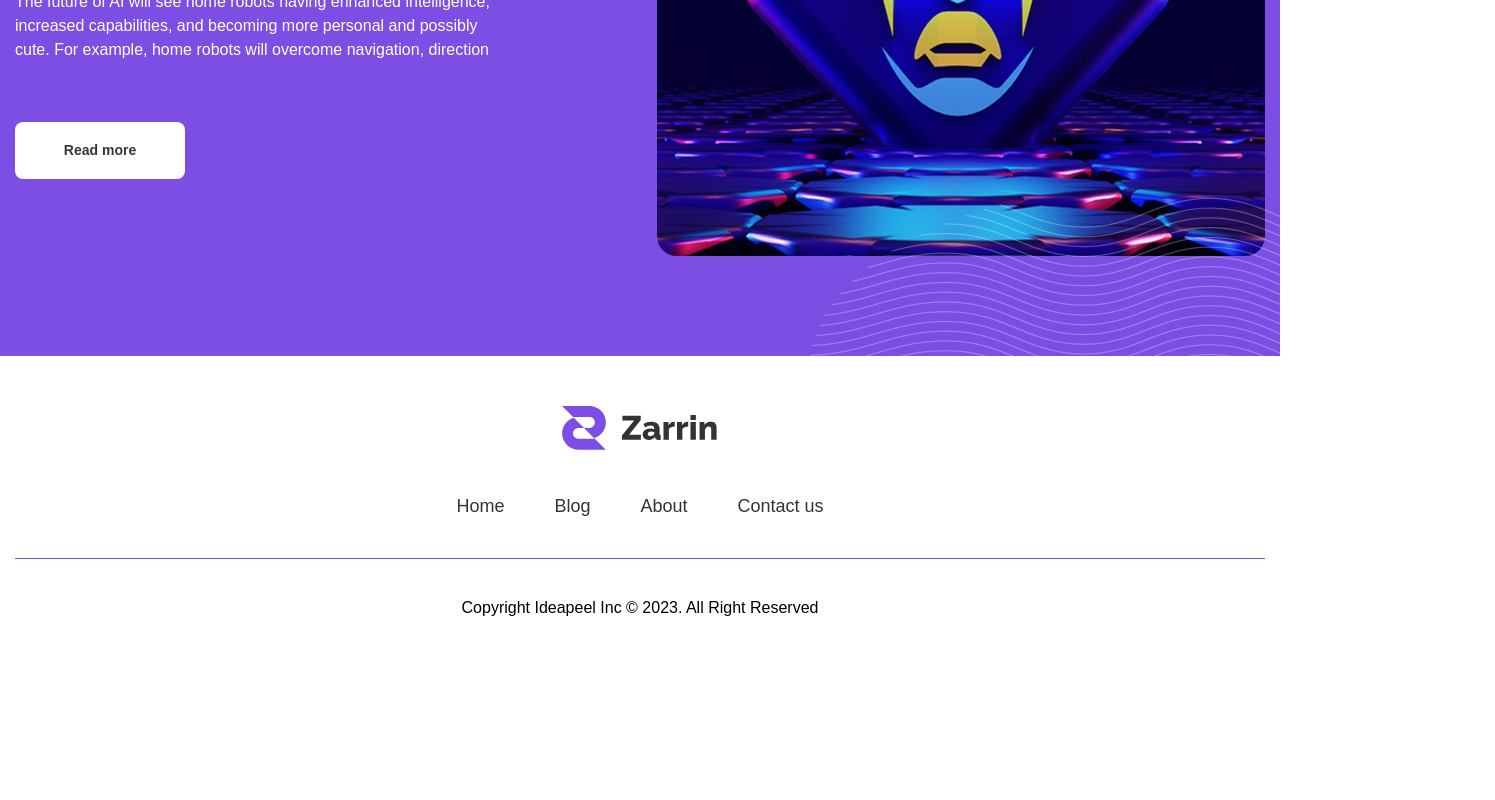
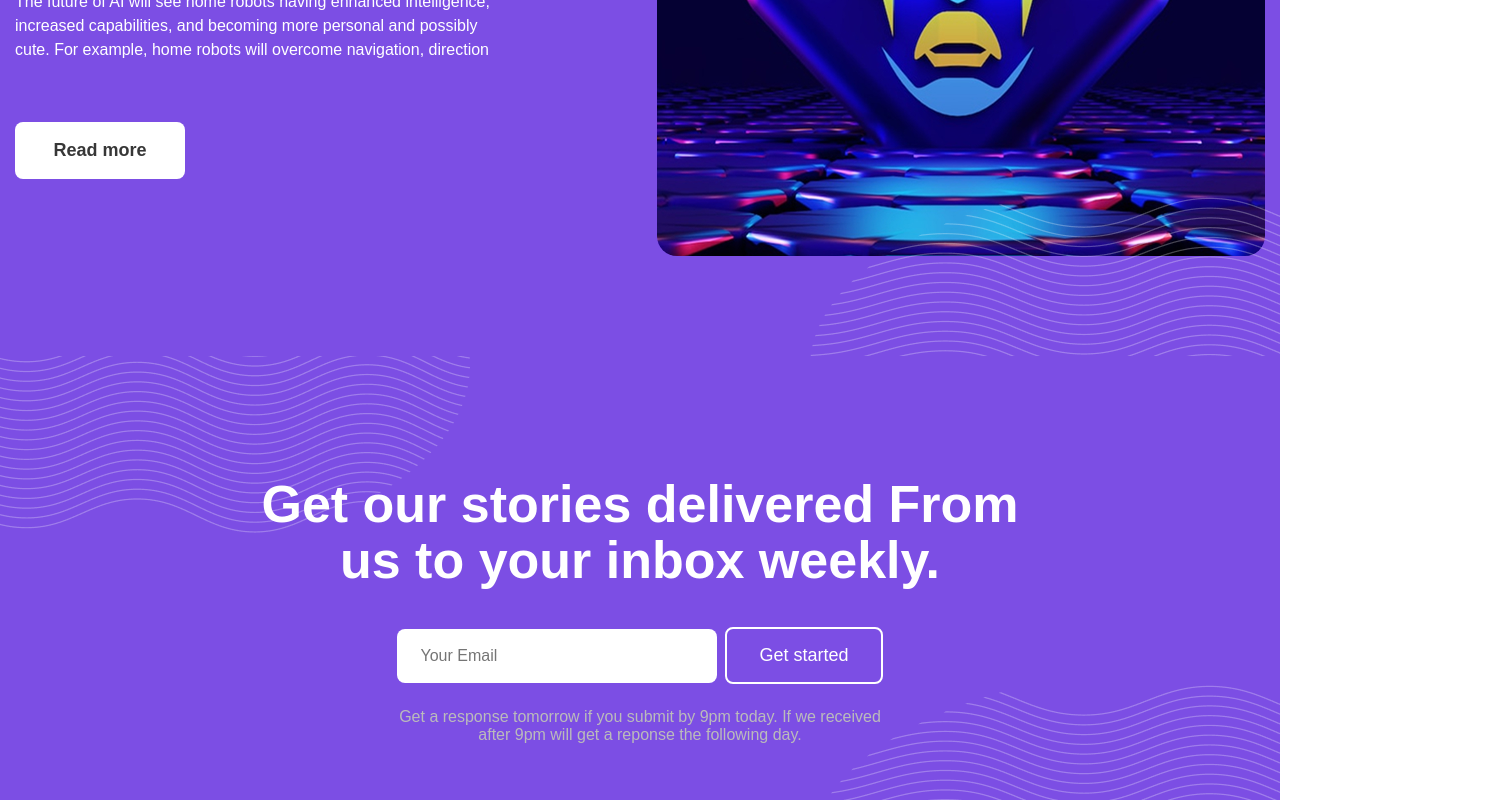
Before and after one commit to andreyk1n/zarrin, a React (Create React App) app: page / in a window 1280 px wide. Shown: the part 500-1300 px from the top of the page, 1495 px wide, since content can reach past the window. Before the commit the page ends 1157 px from the top, so only its background shows below. Built offline with nearby package versions, Linux system fonts and the light colour scheme.

Commit message:
update pages

```diff
--- /dev/null
+++ b/src/Components/Cta/Cta.css
@@ -0,0 +1,109 @@
+.cta {
+    width: 100%;
+    padding: 120px 0;
+    background-color: #7C4EE4;
+    overflow: hidden;
+}
+
+.cta__container {
+    width: 100%;
+    display: flex;
+    flex-direction: column;
+    justify-content: center;
+    align-items: center;
+    gap: 24px;
+    position: relative;
+}
+
+.cta__container::before {
+    content: '';
+    width: 100%;
+    max-width: 685px;
+    height: 378px;
+    display: block;
+    position: absolute;
+    background-repeat: no-repeat;
+    background-size: cover;
+    left: -215px;
+    top: -300px;
+    background-image: url(/public/decor/hero-decor.png);
+}
+
+.cta__container::after {
+    content: '';
+    width: 100%;
+    max-width: 685px;
+    height: 378px;
+    display: block;
+    position: absolute;
+    background-repeat: no-repeat;
+    background-size: cover;
+    right: -215px;
+    bottom: -300px;
+    background-image: url(/public/decor/hero-decor-2.png);
+}
+
+.cta__title {
+    max-width: 770px;
+    color: #fff;
+    font-size: clamp(24px, 5vw, 52px);
+    text-align: center;
+    font-weight: 700;
+    line-height: 108.333333%;
+    /* 52/48 */
+    margin-bottom: 15px;
+}
+
+.cta__text {
+    color: #bbb;
+    font-size: 16px;
+    text-align: center;
+    font-weight: 400;
+}
+
+.cta__form {
+    display: flex;
+    align-items: center;
+    gap: 8px;
+}
+
+.cta__input {
+    color: #5a7184;
+    font-size: 16px;
+    font-weight: 400;
+    padding: 18px 23px;
+    border-radius: 8px;
+    outline: 0;
+    border: none;
+    min-width: 320px;
+
+}
+
+.cta__button {
+    color: #fff;
+    font-size: 18px;
+    border: 2px solid #fff;
+    background-color: transparent;
+    outline: 0;
+    cursor: pointer;
+    width: 100%;
+    padding: 16px 32px;
+    border-radius: 8px;
+    transition-duration: .5s;
+}
+
+.cta__button:hover {
+    color: #373737;
+    background-color: #fff;
+}
+
+@media (max-width: 576px) {
+    .cta__form {
+        flex-direction: column;
+    }
+
+    .cta__input, .cta__button, .cta__form {
+        min-width: 100%;
+        width: 100%;
+    }
+}
--- /dev/null
+++ b/src/Components/Cta/Cta.jsx
@@ -0,0 +1,20 @@
+import './Cta.css'
+
+const Cta = () => {
+  return (
+    <>
+      <div className="cta">
+        <div className="cta__container">
+            <h2 className="cta__title">Get our stories delivered From us to your inbox weekly.</h2>
+            <form className='cta__form' action="POST">
+                <input type="text" className="cta__input" placeholder="Your Email" />
+                <button className="cta__button">Get started</button>
+            </form>
+            <p className="cta__text">Get a response tomorrow if you submit by 9pm today. If we received after 9pm will get a reponse the following day.</p>
+        </div>
+      </div>
+    </>
+  );
+};
+
+export default Cta;
--- a/src/Components/Hero/Hero.css
+++ b/src/Components/Hero/Hero.css
@@ -2,6 +2,7 @@
     width: 100%;
     background-color: #7C4EE4;
     padding: 180px 0 100px 0;
+    overflow: hidden;
 }
 
 .hero__container {
@@ -87,7 +88,7 @@
     background-color: #fff;
     transition-duration: .5s;
     color: #373737;
-    font-size: 14px;
+    font-size: 18px;
     font-weight: 700;
     line-height: 21px;
     border: 2px solid transparent;
--- a/src/Components/Postpage/Postpage.jsx
+++ b/src/Components/Postpage/Postpage.jsx
@@ -1,6 +1,7 @@
 import { useEffect, useState } from "react";
 import { useParams } from "react-router-dom";
 import "./Postpage.css";
+import Cta from "../Cta/Cta";
 
 const PostPage = () => {
     const { slug } = useParams();
@@ -29,6 +30,8 @@ const PostPage = () => {
                 className="post__content"
                 dangerouslySetInnerHTML={{ __html: post.content }}
             />
+
+            <Cta />
         </div>
     );
 };
--- a/src/pages/About.jsx
+++ b/src/pages/About.jsx
@@ -1,4 +1,11 @@
+import Cta from "../Components/Cta/Cta";
+
 const About = () => {
-    return <h1>About Page</h1>;
+    return (
+        <>
+        <h1>About us page</h1>
+        <Cta />
+        </>
+    )
 };
 export default About;
--- a/src/pages/Blog.jsx
+++ b/src/pages/Blog.jsx
@@ -1,10 +1,12 @@
 import PostList from "../Components/Postlist/Postlist";
+import Cta from "../Components/Cta/Cta";
 
 const Blog = () => {
     return (
         <div className="blog">
             <h1>Блог</h1>
             <PostList />
+            <Cta />
         </div>
     );
 };
--- a/src/pages/Contacts.jsx
+++ b/src/pages/Contacts.jsx
@@ -1,4 +1,10 @@
+import Cta from "../Components/Cta/Cta";
+
 const Contacts = () => {
-    return <h1>Contacts Page</h1>;
+    return (
+        <>
+        <Cta />
+        </>
+    );
 };
 export default Contacts;
--- a/src/pages/Home.jsx
+++ b/src/pages/Home.jsx
@@ -1,9 +1,11 @@
+import Cta from "../Components/Cta/Cta";
 import Hero from "../Components/Hero/Hero";
 
 const Home = () => {
     return (
         <div>
             <Hero />
+            <Cta />
         </div>
     );
 };
--- a/src/pages/NotFound.jsx
+++ b/src/pages/NotFound.jsx
@@ -1,4 +1,5 @@
 import { Link } from "react-router-dom";
+import Cta from "../Components/Cta/Cta";
 
 const NotFound = () => {
     return (
@@ -6,6 +7,7 @@ const NotFound = () => {
             <h1>404</h1>
             <p>Сторінку не знайдено.</p>
             <Link to="/">Повернутися на головну</Link>
+            <Cta />
         </div>
     );
 };
```
